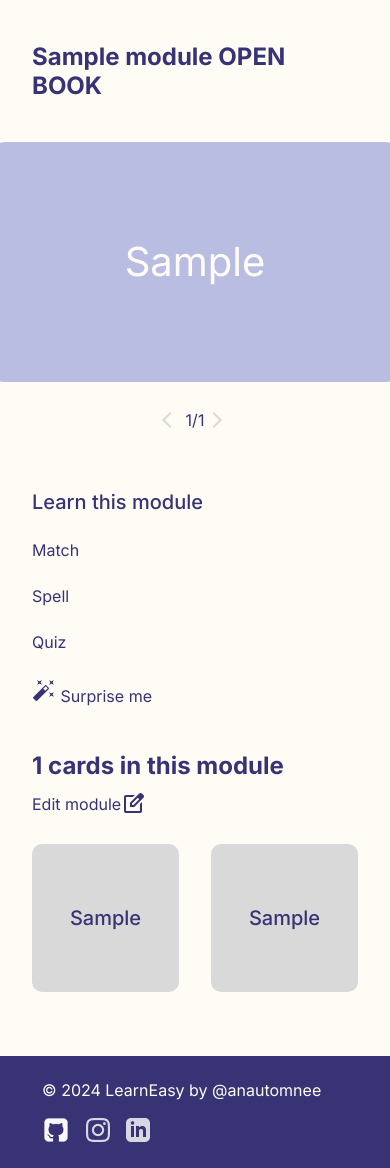
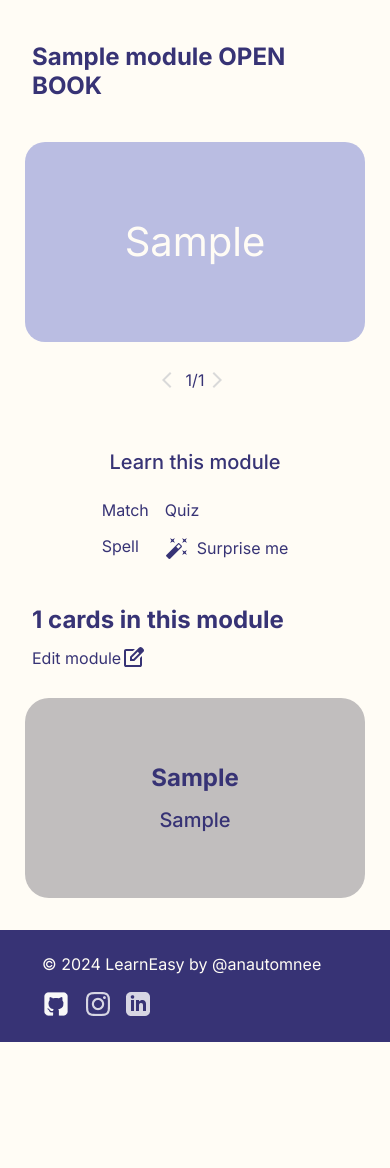
Before and after one commit to anautomnee/cs50web_final, a Django app: page /module/1 in a window 390 px wide. Shown: the part 58-1226 px from the top of the page. After the commit the page ends 1100 px from the top, so only its background shows below. Run offline with Django 5.2, Linux system fonts and the light colour scheme; a user stored in the database is signed in; tables that the repository leaves empty hold one stand-in row (values such as "Sample post"); some libraries are stand-ins or nearby versions.

Commit message:
Make module adaptable to mobile

```diff
--- a/cs50w_final/learneasy/static/learneasy/styles.css
+++ b/cs50w_final/learneasy/static/learneasy/styles.css
@@ -108,6 +108,7 @@ nav {
   top: 0;
   left: -240px;
   transition: .3s ease;
+  z-index: 8;
 }
 
 #curtain_menu ul {
@@ -580,7 +581,41 @@ footer {
 .learn_types_container {
   display: flex;
   flex-direction: column;
+  align-items: center;
   gap: 26px;
+}
+
+.learn_types_container div {
+  display: flex;
+  flex-direction: column;
+  gap: 26px;
+}
+
+#surprise__container {
+  display: flex;
+  flex-direction: row;
+  align-items: center;
+  gap: 8px;
+}
+
+.module_minicards_container {
+  display: none;
+  flex-direction: column;
+  gap: 24px;
+  align-items: center;
+  margin-bottom: 32px;
+}
+
+.module_minicard_container {
+  display: flex;
+  flex-direction: column;
+  gap: 16px;
+  align-items: center;
+  justify-content: center;
+  width: 420px;
+  height: 240px;
+  background-color: #c1bebe;
+  border-radius: 24px;
 }
 
 #module_cards_header {
@@ -1019,6 +1054,18 @@ footer {
   .module_top {
     flex-direction: column;
   }
+  .learn_types_container>div {
+    flex-direction: row;
+  }
+  .learn_types_container div {
+    gap: 16px;
+  }
+  .module_minicards_container {
+    display: flex;
+  }
+  .module_cards_container {
+    display: none;
+  }
 }
 
 @media screen and (max-width: 600px) {
@@ -1037,4 +1084,16 @@ footer {
    .main {
     margin: 0 32px;
    }
+
+  .flip_card {
+    width: 340px;
+    height: 200px;
+  }
+  .module_minicard_container {
+    width: 340px;
+    height: 200px;
+  }
+  .change_lang_modal .change_lang_modal_inner {
+    width: 320px;
+  }
 }
--- a/cs50w_final/learneasy/templates/learneasy/module.html
+++ b/cs50w_final/learneasy/templates/learneasy/module.html
@@ -38,10 +38,21 @@
             </div>
             <div class="learn_types_container">
                 <h2>Learn this module</h2>
-                <p><a href="{% url 'match' module.id %}">Match</a></p>
-                <p><a href="{% url 'spell' module.id %}">Spell</a></p>
-                <p><a href="{% url 'quiz' module.id %}">Quiz</a></p>
-                <p><a href="/module/{{ module.id }}/{{ random_list|random }}"><img src="{% static 'learneasy/mdi_magic.png' %}" alt="surprise_icon"> Surprise me</a></p>
+                <div>
+                    <div class="learn_types__1">
+                        <p><a href="{% url 'match' module.id %}">Match</a></p>
+                        <p><a href="{% url 'spell' module.id %}">Spell</a></p>
+                    </div>
+                    <div class="learn_types__2">
+                        <p><a href="{% url 'quiz' module.id %}">Quiz</a></p>
+                        <a href="/module/{{ module.id }}/{{ random_list|random }}">
+                            <div id="surprise__container">
+                                <img src="{% static 'learneasy/mdi_magic.png' %}" alt="surprise_icon">
+                                <p>Surprise me</p>
+                            </div>
+                        </a>
+                    </div>
+                </div>
             </div>
         </div>
         <h1 id="module_cards_header">{{ cards_count }} cards in this module</h1>
@@ -61,5 +72,13 @@
                 </div>
             {% endfor %}
         </div>
+        <div class="module_minicards_container">
+            {% for card in cards %}
+            <div class="module_minicard_container">
+                <h1>{{ card.term }}</h1>
+                <h2>{{ card.definition }}</h2>
+            </div>
+            {% endfor %}
+        </div>
     </div>
 {% endblock %}
```
